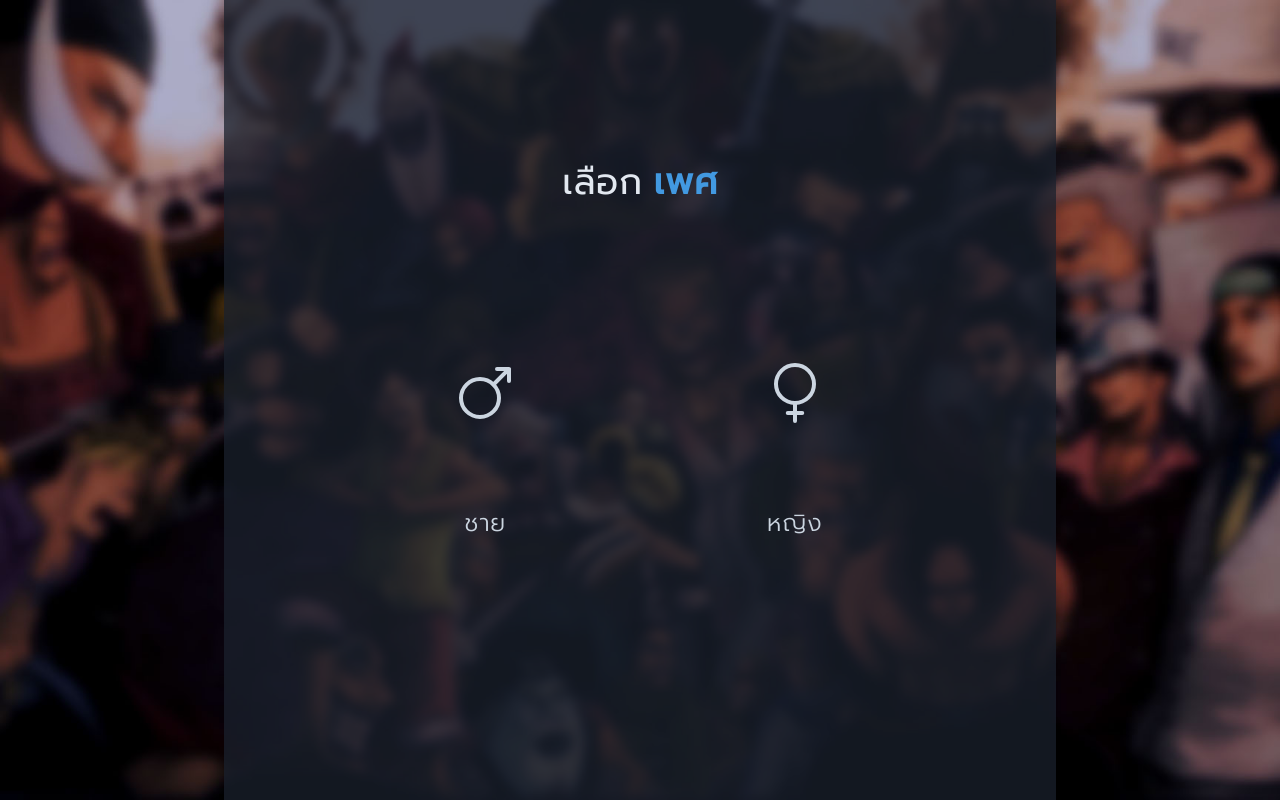
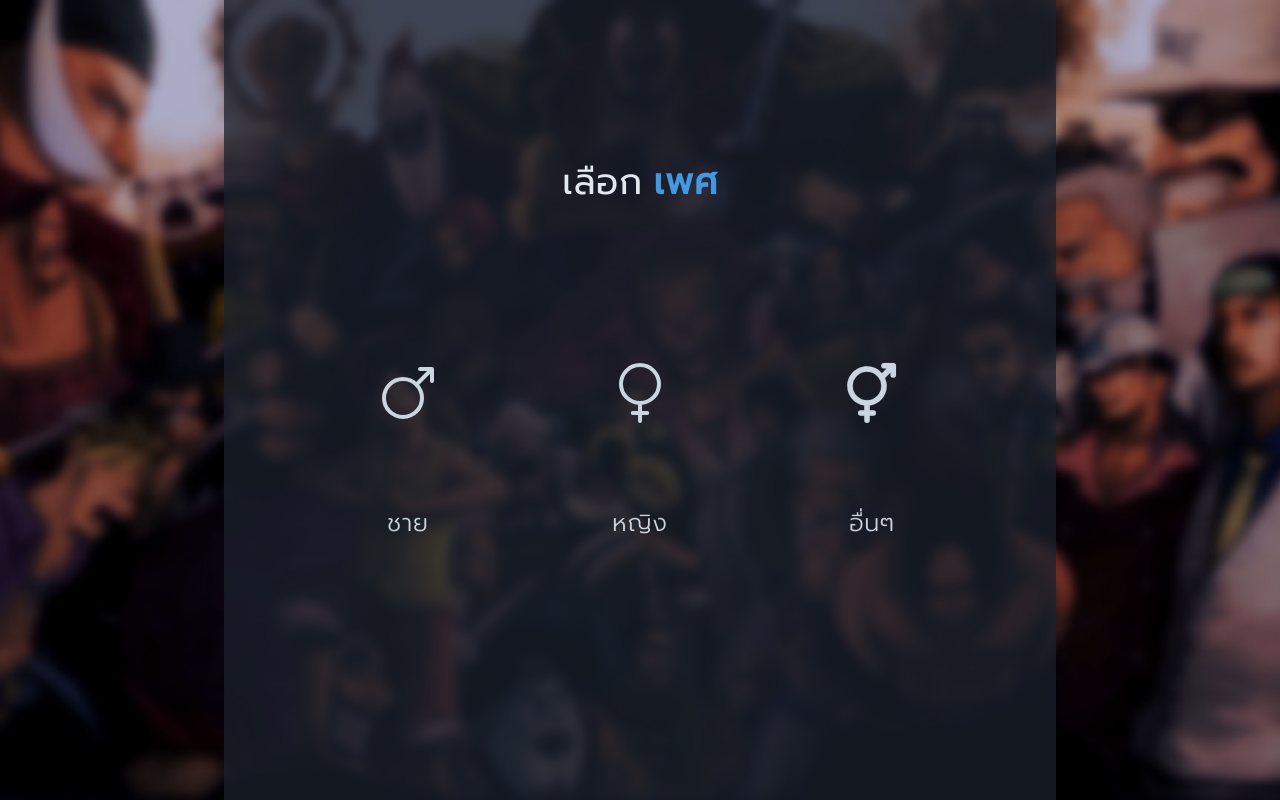
Before and after one commit to Cheesykung/itfreshy20, a Vue app: page /continue/gender in a window 1280 px wide. Built offline with nearby package versions, Linux system fonts and the light colour scheme.

Commit message:
set new callback state

```diff
--- a/src/components/pages/callBackForm/gender.vue
+++ b/src/components/pages/callBackForm/gender.vue
@@ -22,6 +22,13 @@
           <ion-icon name="female-outline" class="text-4xl md:text-6xl"></ion-icon>
           <span class="text-xl md:text-2xl">หญิง</span>
         </div>
+        <div
+          class="gender md:p-16 flex flex-col space-y-12 md:space-y-20 justify-center items-center cursor-pointer"
+          @click="setGender('อื่นๆ'); redirect(2)"
+        >
+          <ion-icon name="male-female" class="text-4xl md:text-6xl"></ion-icon>
+          <span class="text-xl md:text-2xl">อื่นๆ</span>
+        </div>
       </div>
     </template>
   </pageHFull>
@@ -42,7 +49,7 @@ export default {
       el[num].classList.toggle("selected");
 
       return setTimeout(() => {
-        //this.$router.push({ name: "Step 1" });
+        this.$router.push({ name: "Step 1" });
       }, 4000);
     }
   }
--- a/src/store/modules/register.js
+++ b/src/store/modules/register.js
@@ -5,10 +5,21 @@ const state = () => ({
     age: null,
     gender: null,
     branch: null,
+    year: null,
+    tel: null,
+    likes: [
+      { car: false },
+      { song: false },
+      { movie: false },
+      { coding: false },
+    ],
   },
 });
 
 const getters = {
+  getProfile: (state) => {
+    return state.profileField;
+  },
   getGender: (state) => {
     return state.profileField.gender;
   },
```
